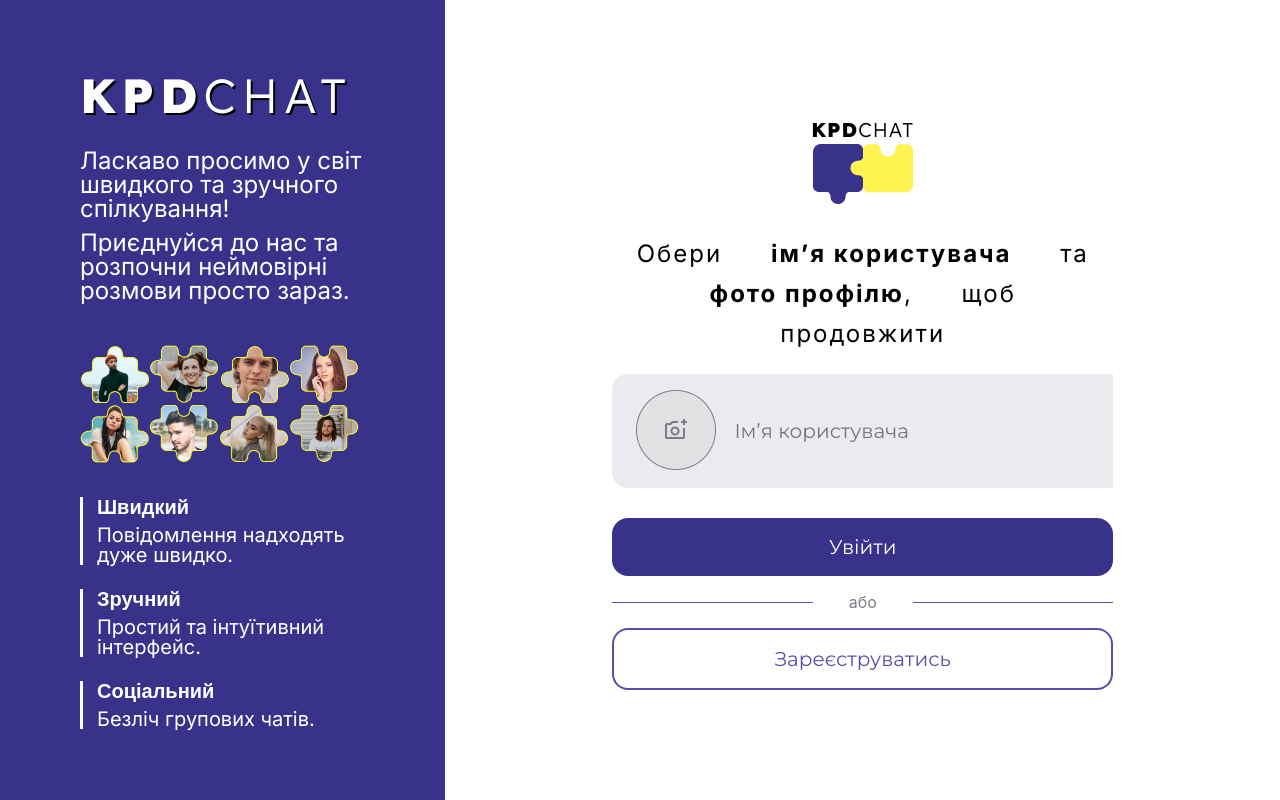
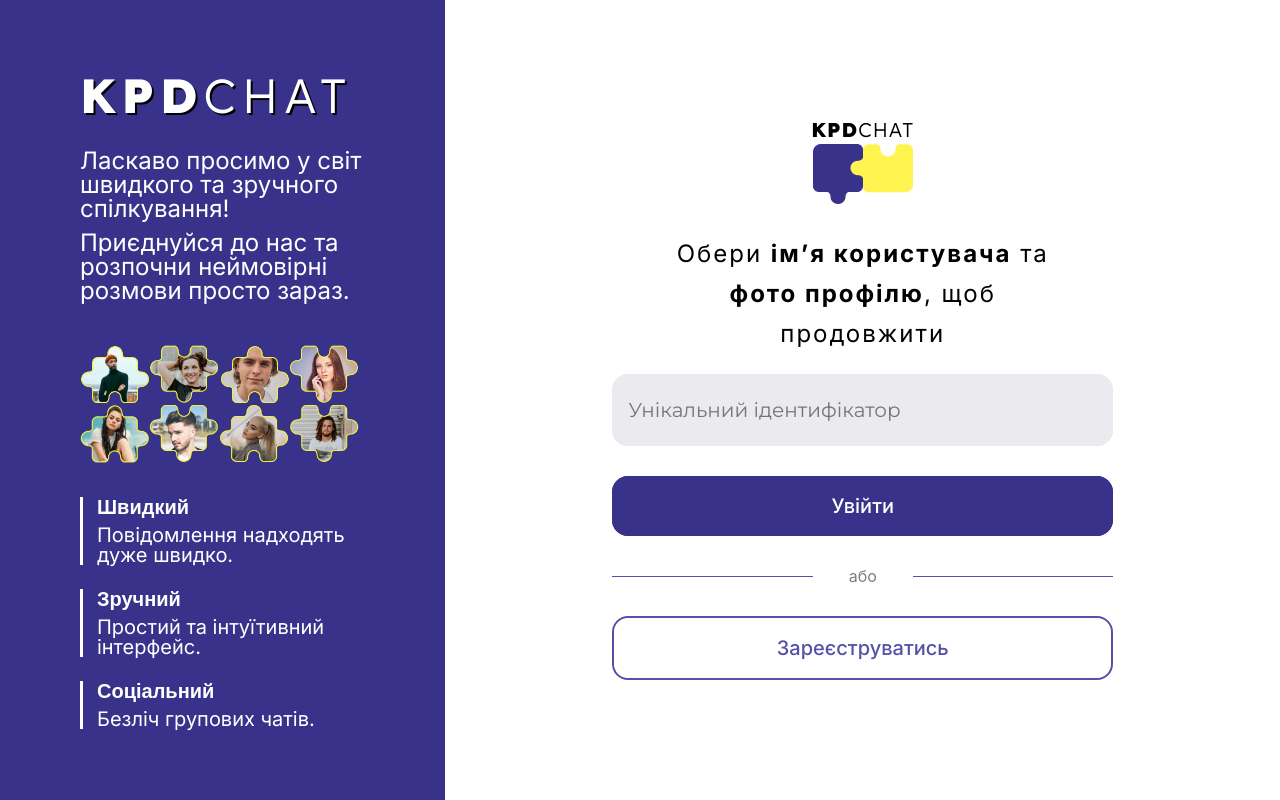
Before and after one commit to kpdchat/kpdchat, a React (Create React App) app: page / in a window 1280 px wide. Built offline with nearby package versions, Linux system fonts and the light colour scheme.

Commit message:
update styles and components

```diff
--- a/src/App.js
+++ b/src/App.js
@@ -2,19 +2,17 @@ import React, {useState} from "react";
 import './styles/index.scss'
 import RegistrationWindow from "./components/registrationWindow/RegistrationWindow";
 import WindowChat from "./components/chatWindow/WindowChat";
-import {Context} from './context'
+import {ContextOpenChat} from './Context/ContextOpenChat'
 
 export default function App() {
     const [isActive, setIsActive] = useState(false);
 
     return (
-        <Context.Provider value={{
-            isActive, setIsActive
-        }}>
+        <ContextOpenChat.Provider value={{ isActive, setIsActive }}>
             <div className='app_wrapper'>
                 <RegistrationWindow />
                 <WindowChat />
             </div>
-        </Context.Provider>
+        </ContextOpenChat.Provider>
     );
 }
--- /dev/null
+++ b/src/Context/ContextOpenChat.js
@@ -0,0 +1,3 @@
+import React from 'react';
+
+export const ContextOpenChat = React.createContext();
--- a/src/components/chatWindow/WindowChat.jsx
+++ b/src/components/chatWindow/WindowChat.jsx
@@ -2,10 +2,10 @@ import React, {useContext} from 'react';
 import ChatNavigation from './navigation/ChatNavigation';
 import ChatDialogs from './dialogs/ChatDialogs';
 import ChatMessages from './messages/ChatMessages';
-import {Context} from "../../context";
+import {ContextOpenChat} from "../../Context/ContextOpenChat";
 
 export default function WindowChat() {
-    const {isActive} = useContext(Context);
+    const {isActive} = useContext(ContextOpenChat);
 
     return (
         <div className={ isActive ? 'chat' : "display-none" }>
--- a/src/components/registrationWindow/Registration/RegistrationAuthorization.jsx
+++ b/src/components/registrationWindow/Registration/RegistrationAuthorization.jsx
@@ -1,8 +1,10 @@
-import React, {useContext} from 'react';
-import {Context} from "../../../context";
+import React, {useContext, useState} from 'react';
+import ModalAddPhotos from "./ModalAddPhotos";
+import {ContextOpenChat} from "../../../Context/ContextOpenChat";
 
 export default function RegistrationAuthorization() {
-    const {setIsActive} = useContext(Context);
+    const [modal, setModal] = useState(false)
+    const {setIsActive} = useContext(ContextOpenChat);
 
     function onDisplay() {
         setIsActive(true);
@@ -19,8 +21,10 @@ export default function RegistrationAuthorization() {
             </div>
 
             <div className='registration__sing-in'>
-                <button>Зареєструватись</button>
+                <button onClick={ () => setModal(true) }>Зареєструватись</button>
             </div>
+
+            { modal && <ModalAddPhotos onClose={ () => setModal(false) } /> }
         </div>
     );
 }
--- a/src/components/registrationWindow/Registration/RegistrationInput.jsx
+++ b/src/components/registrationWindow/Registration/RegistrationInput.jsx
@@ -1,19 +1,10 @@
-import React, {useState} from 'react';
-import img_add_photo from "../../../images/RegistrationWindow/add_photo_img.png";
-import ModalAddPhotos from "./ModalAddPhotos";
+import React from 'react';
 
 export default function RegistrationInput() {
-    const [modal, setModal] = useState(false)
-
     return (
         <>
             <div className='registration-block__input'>
-                <div className='add-images'>
-                    <img src={ img_add_photo } alt="add photos" onClick={ () => setModal(true) } />
-                </div>
-                <input type="text" placeholder='Імʼя користувача' />
-
-                { modal && <ModalAddPhotos onClose={ () => setModal(false) } /> }
+                <input type="text" placeholder='Унікальний ідентифікатор' />
             </div>
         </>
     );
--- a/src/components/registrationWindow/RegistrationWindow.jsx
+++ b/src/components/registrationWindow/RegistrationWindow.jsx
@@ -1,10 +1,10 @@
 import React, {useContext} from 'react';
 import Info from "./Info/Info";
 import Registration from "./Registration/Registration";
-import {Context} from "../../context";
+import {ContextOpenChat} from "../../Context/ContextOpenChat";
 
 export default function RegistrationWindow() {
-    const {isActive} = useContext(Context);
+    const {isActive} = useContext(ContextOpenChat);
 
     return (
         <div className={ isActive ? 'display-none' : 'registration_window' }>
--- a/src/context.js
+++ /dev/null
@@ -1,3 +0,0 @@
-import React from 'react';
-
-export const Context = React.createContext();
--- a/src/styles/RegistrationWindow/modal.scss
+++ b/src/styles/RegistrationWindow/modal.scss
@@ -8,14 +8,12 @@
 }
 
 .modal__content {
-    width: 100%;
+    width: 40%;
     position: absolute;
-    top: 100%;
-    left: 0;
-    height: 450px;
     border-radius: 16px;
     background-color: $color-light-grey;
     padding: 24px;
+    margin-top: -30px;
 
     &-close {
         // .modal__content-close
@@ -32,19 +30,37 @@
         .title {
             color: $color-grey;
             font-family: $font-inter;
+            font-size: 26px;
+            font-weight: $f-weight-400;
+            margin: 0 0 16px 0;
+            text-align: center;
+        }
+
+        .sub-title {
+            color: $color-grey;
+            font-family: $font-inter;
             font-size: 20px;
             font-weight: $f-weight-400;
             margin: 0 0 16px 0;
+            text-align: center;
         }
 
-        .add-image {
+        .add-link {
             width: 100%;
             text-align: center;
-            border-radius: 8px;
-            background: rgba(235, 234, 239, 0.20);
 
-            img {
-                margin: 8px auto;
+            input {
+                width: 100%;
+                color: $color-grey;
+                font-family: $font-inter;
+                font-size: 20px;
+                font-weight: $f-weight-500;
+                padding: 8px 12px;
+                border: none;
+                background-color: rgba(235, 234, 239, 0.20);
+                border-radius: 8px;
+                outline: 0;
+                text-align: center;
             }
         }
 
--- a/src/styles/RegistrationWindow/registration.scss
+++ b/src/styles/RegistrationWindow/registration.scss
@@ -28,7 +28,7 @@
 
         &__description {
             // .registration-block__description
-            width: 60%;
+            width: 50%;
             text-align: center;
             margin: 30px 0 20px;
             font-family: $font-inter;
@@ -38,7 +38,6 @@
                 line-height: 40px;
                 letter-spacing: 2px;
                 font-weight: $f-weight-400;
-                word-spacing: 40px;
 
                 span {
                     font-weight: $f-weight-700;
@@ -53,7 +52,6 @@
             display: flex;
             background-color: $color-grey;
             border-radius: 16px;
-            margin: 0 0 30px;
             position: relative;
             z-index: 2;
 
@@ -64,14 +62,8 @@
                 outline: 0;
                 font-size: 20px;
                 width: 100%;
-            }
-
-            .add-images {
-                margin: 16px 16px 16px 24px;
-
-                img {
-                    width: 80px;
-                }
+                border-radius: 16px;
+                padding: 24px 16px;
             }
         }
     }
@@ -79,10 +71,11 @@
     &__authorization {
         // .registration__authorization
         width: 60%;
+        margin-top: 30px;
         display: flex;
         flex-direction: column;
         align-items: center;
-        gap: 18px;
+        gap: 32px;
         z-index: 1;
     }
 
@@ -91,15 +84,24 @@
         width: 100%;
         text-align: center;
         background-color: $color-violet;
-        padding: 16px 120px;
         border-radius: 16px;
 
         button {
+            width: 100%;
+            height: 60px;
             color: $color-white;
             background-color: $color-violet;
             border: none;
             font-size: 20px;
-            font-family: $font-montserrat;
+            font-weight: $f-weight-500;
+            font-family: $font-inter;
+            border-radius: 16px;
+
+            &:hover {
+                text-transform: uppercase;
+                font-weight: $f-weight-700;
+                background: linear-gradient(0deg, rgba(87, 80, 168, 0.20) 0%, rgba(87, 80, 168, 0.20) 100%), $color-violet;
+            }
         }
     }
 
@@ -130,15 +132,24 @@
         width: 100%;
         text-align: center;
         border: 2px $color-light-violet solid;
-        padding: 16px 120px;
         border-radius: 16px;
 
         button {
+            width: 100%;
+            height: 60px;
             color: $color-light-violet;
             background-color: $color-white;
             border: none;
             font-size: 20px;
-            font-family: $font-montserrat;
+            font-weight: $f-weight-500;
+            font-family: $font-inter;
+            border-radius: 16px;
+
+            &:hover {
+                text-transform: uppercase;
+                font-weight: $f-weight-700;
+                background: rgba(87, 80, 168, 0.05);
+            }
         }
     }
 }
--- a/src/styles/index.scss
+++ b/src/styles/index.scss
@@ -2,7 +2,7 @@
 @import url("https://fonts.googleapis.com/css2?family=Lexend:wght@100;200;300;400;500;600;700;800;900&display=swap");
 @import url("https://fonts.googleapis.com/css2?family=Inter:wght@100;200;300;400;500;600;700;800;900&display=swap");
 @import url("https://fonts.googleapis.com/css2?family=Montserrat:wght@100;200;300;400;500;600;700;800;900&display=swap");
-@import url("https://fonts.googleapis.com/css2?family=Roboto:wght@300;400;500;700&display=swap");
+@import url("https://fonts.googleapis.com/css2?family=Roboto:wght@100;200;300;400;500;600;700;800;900&display=swap");
 @import "variables.scss";
 @import "App";
 @import "RegistrationWindow/registrationWindow";
```
Also changed, not shown: src/components/registrationWindow/Registration/ModalAddPhotos.jsx (+20 -14 lines).
